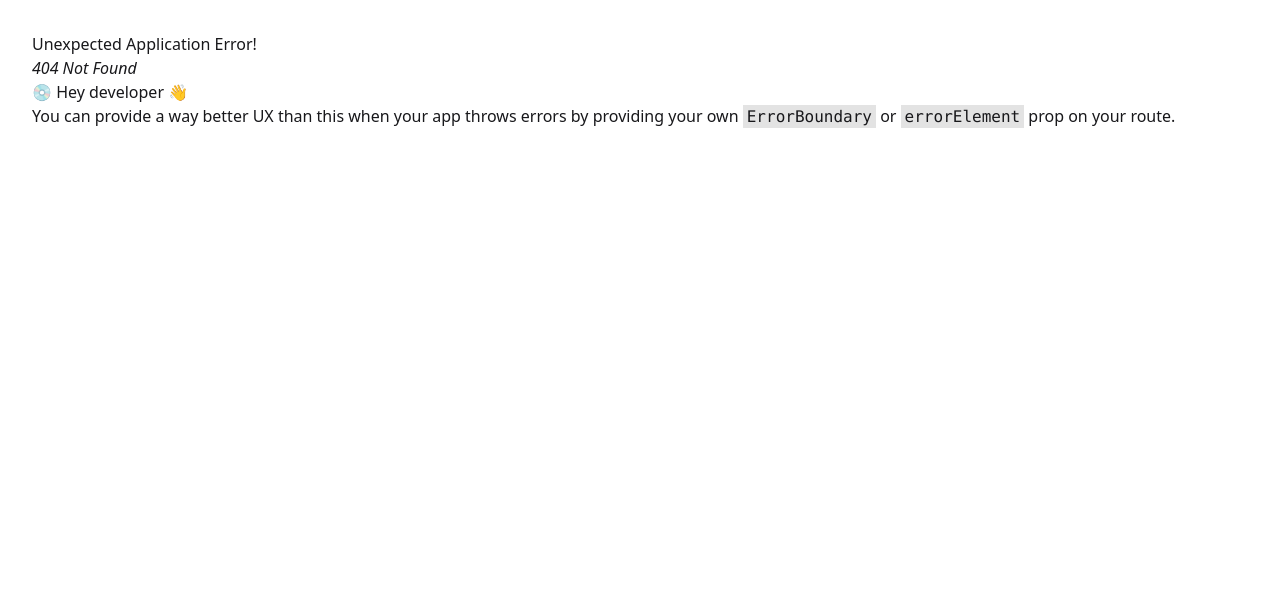
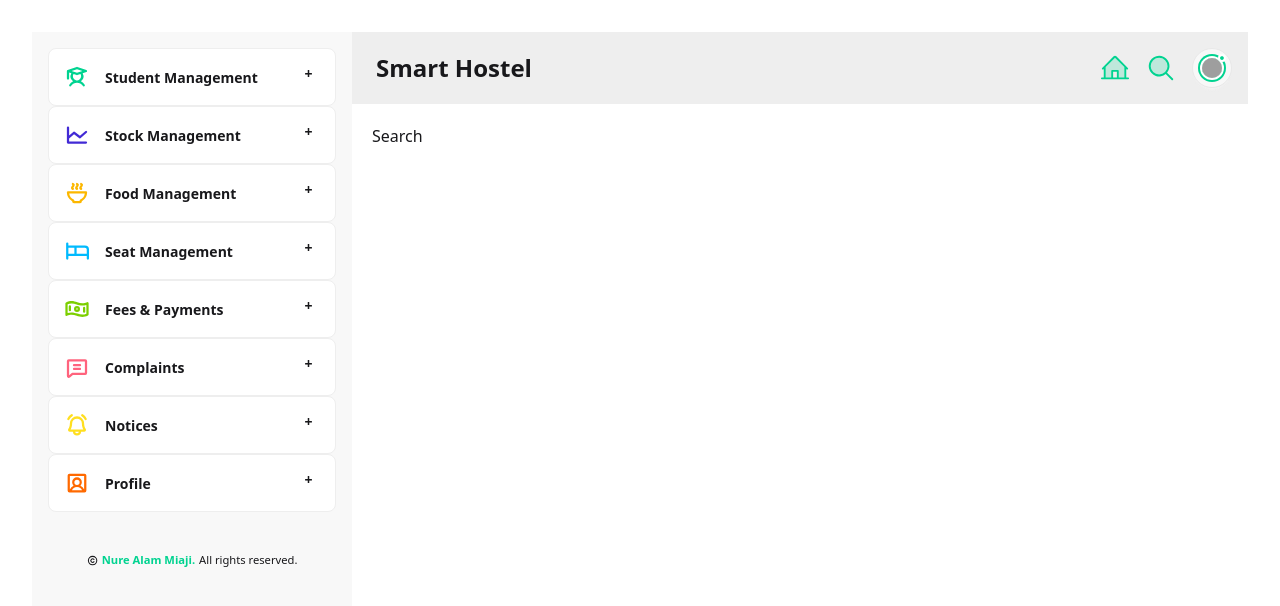
Before and after one commit to nurealammiaji/smart-hostel-client, a React (Vite) app: page /search in a window 1280 px wide. Before the commit this address had no page. Shown: the top 606 px of the page. Built offline with nearby package versions, Linux system fonts and the light colour scheme; grey boxes are pictures that could not be loaded.

Commit message:
menu icon changed

```diff
--- a/src/App.jsx
+++ b/src/App.jsx
@@ -1,7 +1,7 @@
 import { Link, Outlet } from 'react-router'
 import './App.css'
 import MenuAccordion from './components/MenuAccordion/MenuAccordion';
-import { PiCopyrightBold, PiHouseLineBold, PiHouseLineDuotone } from 'react-icons/pi';
+import { PiCopyrightBold, PiHouseLineDuotone, PiMagnifyingGlassDuotone } from 'react-icons/pi';
 
 const App = () => {
 
@@ -41,11 +41,14 @@ const App = () => {
                   <Link to={"/"} className='md:text-2xl md:font-bold font-semibold'>Smart Hostel</Link>
                 </div>
                 <div className="flex-none">
-                  <div className="menu menu-horizontal flex items-center gap-3">
+                  <div className="menu menu-horizontal flex items-center gap-4">
                     {/* Navbar menu content here */}
                     <Link to={"/"} className="tooltip" data-tip="Home">
                       {/* <PiHouseLineBold className='text-primary text-3xl' /> */}
                       <PiHouseLineDuotone className='text-3xl font-bold text-success' />
+                    </Link>
+                    <Link to={"/search"} className='tooltip' data-tip="Search">
+                      <PiMagnifyingGlassDuotone className='text-3xl font-bold text-success' />
                     </Link>
                     {
                       (user) &&
--- a/src/components/MenuAccordion/MenuAccordion.jsx
+++ b/src/components/MenuAccordion/MenuAccordion.jsx
@@ -1,5 +1,5 @@
 import React from 'react';
-import { PiBedBold, PiBellRingingBold, PiBowlSteamBold, PiChartLineBold, PiChatTextBold, PiEyeBold, PiIntersectBold, PiMoneyWavyBold, PiPenBold, PiPlusCircleBold, PiStudentBold, PiUserSquareBold } from "react-icons/pi";
+import { PiBedBold, PiBellRingingBold, PiBowlSteamBold, PiChartLineBold, PiChatTextBold, PiEyeBold, PiListBulletsBold, PiMagnifyingGlassBold, PiMoneyWavyBold, PiPenBold, PiPlusCircleBold, PiSignOutBold, PiStudentBold, PiUserSquareBold } from "react-icons/pi";
 import { Link } from 'react-router';
 
 const MenuAccordion = () => {
@@ -21,17 +21,17 @@ const MenuAccordion = () => {
                         <li>
                             <Link to={"/"}>
                                 <span className='text-xl'>
-                                    <PiIntersectBold />
+                                    <PiMagnifyingGlassBold />
                                 </span>
-                                Item 2
+                                Search
                             </Link>
                         </li>
                         <li>
                             <Link to={"/"}>
                                 <span className='text-xl'>
-                                    <PiIntersectBold />
+                                    <PiListBulletsBold />
                                 </span>
-                                Item 3
+                                View All
                             </Link>
                         </li>
                     </ul>
@@ -53,17 +53,17 @@ const MenuAccordion = () => {
                         <li>
                             <Link to={"/"}>
                                 <span className='text-xl'>
-                                    <PiIntersectBold />
+                                    <PiMagnifyingGlassBold />
                                 </span>
-                                Item 2
+                                Search
                             </Link>
                         </li>
                         <li>
                             <Link to={"/"}>
                                 <span className='text-xl'>
-                                    <PiIntersectBold />
+                                    <PiListBulletsBold />
                                 </span>
-                                Item 3
+                                View All
                             </Link>
                         </li>
                     </ul>
@@ -85,17 +85,17 @@ const MenuAccordion = () => {
                         <li>
                             <Link to={"/"}>
                                 <span className='text-xl'>
-                                    <PiIntersectBold />
+                                    <PiMagnifyingGlassBold />
                                 </span>
-                                Item 2
+                                Search
                             </Link>
                         </li>
                         <li>
                             <Link to={"/"}>
                                 <span className='text-xl'>
-                                    <PiIntersectBold />
+                                    <PiListBulletsBold />
                                 </span>
-                                Item 3
+                                View All
                             </Link>
                         </li>
                     </ul>
@@ -117,17 +117,17 @@ const MenuAccordion = () => {
                         <li>
                             <Link to={"/"}>
                                 <span className='text-xl'>
-                                    <PiIntersectBold />
+                                    <PiMagnifyingGlassBold />
                                 </span>
-                                Item 2
+                                Search
                             </Link>
                         </li>
                         <li>
                             <Link to={"/"}>
                                 <span className='text-xl'>
-                                    <PiIntersectBold />
+                                    <PiListBulletsBold />
                                 </span>
-                                Item 3
+                                View All
                             </Link>
                         </li>
                     </ul>
@@ -149,17 +149,17 @@ const MenuAccordion = () => {
                         <li>
                             <Link to={"/"}>
                                 <span className='text-xl'>
-                                    <PiIntersectBold />
+                                    <PiMagnifyingGlassBold />
                                 </span>
-                                Item 2
+                                Search
                             </Link>
                         </li>
                         <li>
                             <Link to={"/"}>
                                 <span className='text-xl'>
-                                    <PiIntersectBold />
+                                    <PiListBulletsBold />
                                 </span>
-                                Item 3
+                                View All
                             </Link>
                         </li>
                     </ul>
@@ -181,17 +181,17 @@ const MenuAccordion = () => {
                         <li>
                             <Link to={"/"}>
                                 <span className='text-xl'>
-                                    <PiIntersectBold />
+                                    <PiMagnifyingGlassBold />
                                 </span>
-                                Item 2
+                                Search
                             </Link>
                         </li>
                         <li>
                             <Link to={"/"}>
                                 <span className='text-xl'>
-                                    <PiIntersectBold />
+                                    <PiListBulletsBold />
                                 </span>
-                                Item 3
+                                View All
                             </Link>
                         </li>
                     </ul>
@@ -213,17 +213,17 @@ const MenuAccordion = () => {
                         <li>
                             <Link to={"/"}>
                                 <span className='text-xl'>
-                                    <PiIntersectBold />
+                                    <PiMagnifyingGlassBold />
                                 </span>
-                                Item 2
+                                Search
                             </Link>
                         </li>
                         <li>
                             <Link to={"/"}>
                                 <span className='text-xl'>
-                                    <PiIntersectBold />
+                                    <PiListBulletsBold />
                                 </span>
-                                Item 3
+                                View All
                             </Link>
                         </li>
                     </ul>
@@ -235,6 +235,14 @@ const MenuAccordion = () => {
                 <div className="collapse-content text-sm">
                     <ul className="menu bg-base-200 rounded-box w-full border border-orange-500">
                         <li>
+                            <Link to={"/profile/edit"}>
+                                <span className='text-xl'>
+                                    <PiPenBold />
+                                </span>
+                                Edit
+                            </Link>
+                        </li>
+                        <li>
                             <Link to={"/profile/view"}>
                                 <span className='text-xl'>
                                     <PiEyeBold />
@@ -243,20 +251,12 @@ const MenuAccordion = () => {
                             </Link>
                         </li>
                         <li>
-                            <Link to={"/profile/edit"}>
+                            <button>
                                 <span className='text-xl'>
-                                    <PiPenBold />
+                                    <PiSignOutBold />
                                 </span>
-                                Edit
-                            </Link>
-                        </li>
-                        <li>
-                            <Link to={"/"}>
-                                <span className='text-xl'>
-                                    <PiIntersectBold />
-                                </span>
-                                Item 3
-                            </Link>
+                                Logout
+                            </button>
                         </li>
                     </ul>
                 </div>
--- /dev/null
+++ b/src/pages/Search/Search.jsx
@@ -0,0 +1,9 @@
+import React from 'react'
+
+const Search = () => {
+  return (
+    <div>Search</div>
+  )
+}
+
+export default Search
--- a/src/routes/AllRoutes.jsx
+++ b/src/routes/AllRoutes.jsx
@@ -2,6 +2,7 @@ import React from 'react';
 import { createBrowserRouter } from "react-router";
 import App from '../App';
 import Home from '../pages/Home/Home';
+import Search from '../pages/Search/Search';
 import Students from '../pages/Students/Students';
 import Stocks from '../pages/Stocks/Stocks';
 import Foods from '../pages/Foods/Foods';
@@ -28,6 +29,10 @@ const AllRoutes = createBrowserRouter([
             {
                 path: "/",
                 element: <Home />
+            },
+            {
+                path: "/search",
+                element: <Search />
             },
             {
                 path: "/students",
```
